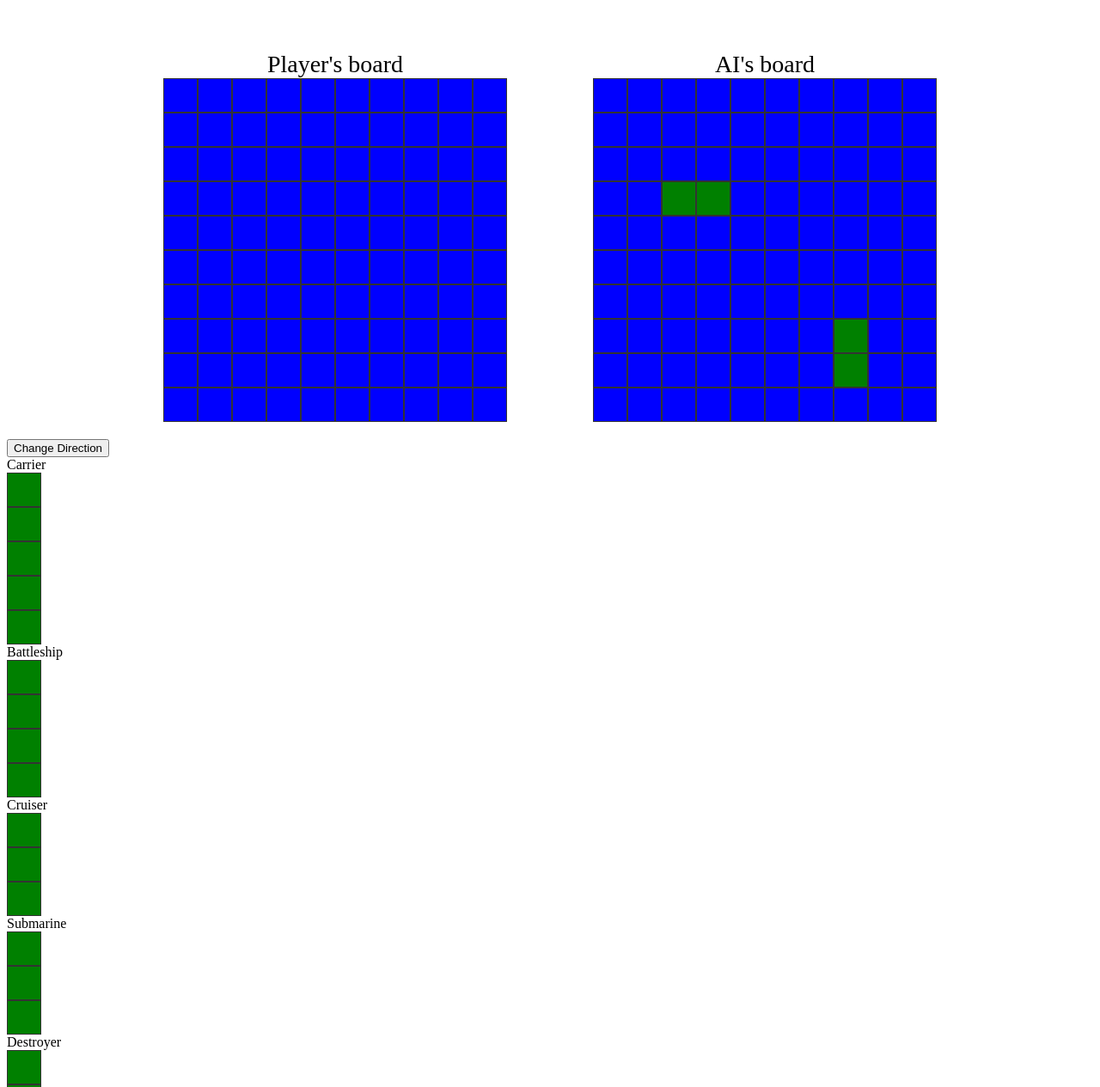
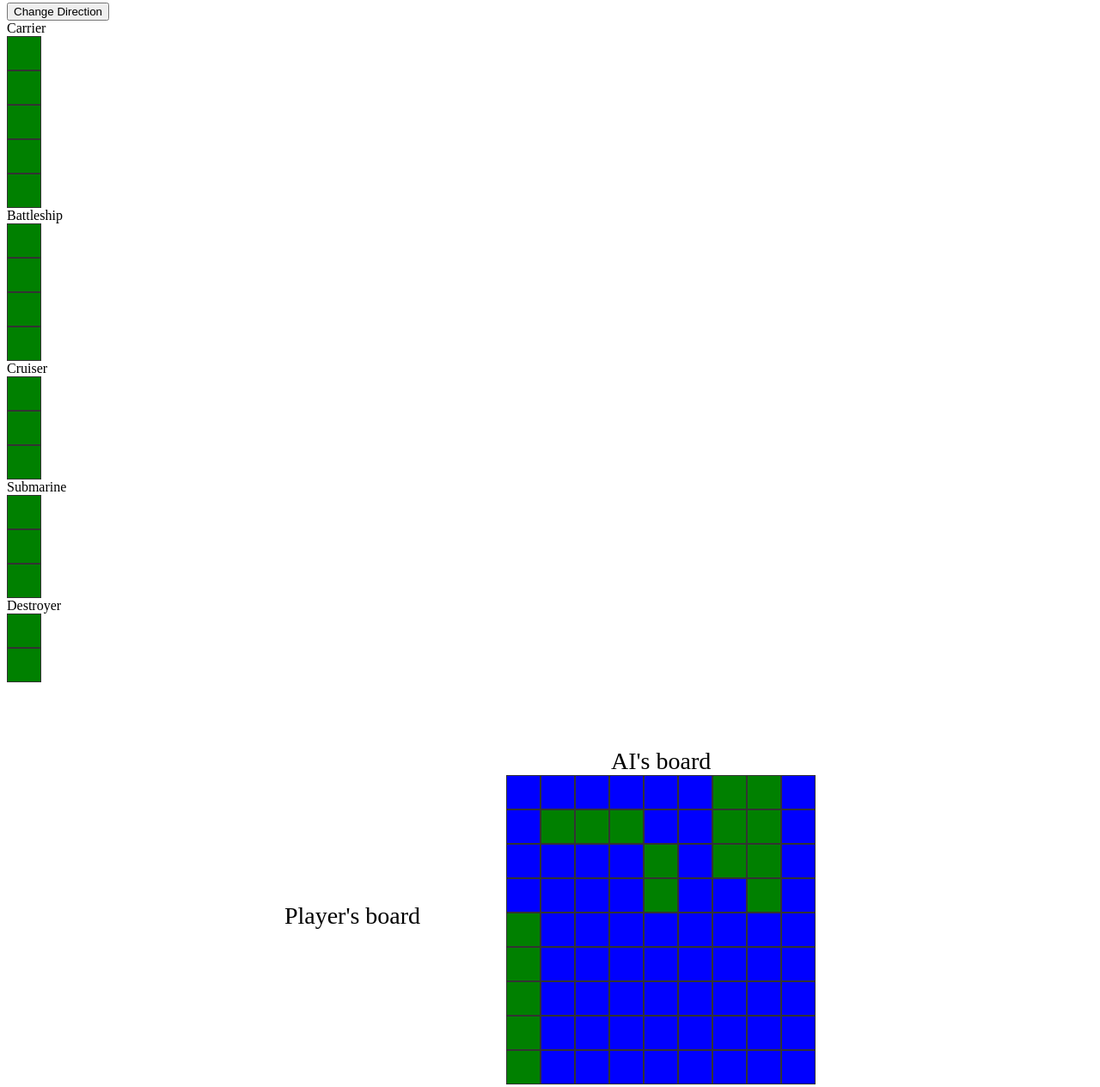
Before and after one commit to ValeriaBlagodatskaja/project-battleship, a website built with webpack: page src/index.html in a window 1280 px wide. Shown: the part 152-1417 px from the top of the page at 86% size. Built offline with nearby package versions, Linux system fonts and the light colour scheme.

Commit message:
logic for AI random ship placing is added

```diff
--- a/src/gameboard.js
+++ b/src/gameboard.js
@@ -3,7 +3,7 @@ import ship, { SHIP_LENGTHS } from "./ship";
 const Gameboard = () => {
   const board = [];
   const ships = [];
-  const BOARD_SIZE = 10;
+  const BOARD_SIZE = 9;
 
   const shots = {
     hits: [],
@@ -41,6 +41,7 @@ const Gameboard = () => {
       } else {
         startY += i;
       }
+
       if (startX >= BOARD_SIZE || startY >= BOARD_SIZE) {
         throw new Error(
           "Ship placement is outside of the gameboard boundaries.",
@@ -54,6 +55,31 @@ const Gameboard = () => {
       // Assign the ship to the board cell
       board[startX][startY] = newShip;
     }
+  };
+
+  const canPlaceShip = (x, y, shipType, direction) => {
+    const shipLength = SHIP_LENGTHS[shipType];
+
+    for (let i = 0; i < shipLength; i++) {
+      let checkX = x;
+      let checkY = y;
+
+      if (direction === "vertical") {
+        checkX += i;
+      } else {
+        checkY += i;
+      }
+
+      if (
+        checkX >= BOARD_SIZE ||
+        checkY >= BOARD_SIZE ||
+        board[checkX][checkY]
+      ) {
+        return false;
+      }
+    }
+
+    return true;
   };
 
   const getShipAt = (x, y) => {
@@ -87,6 +113,7 @@ const Gameboard = () => {
 
   return {
     placeShip,
+    canPlaceShip,
     getShipAt,
     receiveAttack,
     areAllShipsSunk,
--- a/src/index.html
+++ b/src/index.html
@@ -8,22 +8,11 @@
   <body>
     <header>Battleship</header>
     <div class="message-container">
-      <span id="message" class="message">Launch an attack!</span>
-    </div>
-    <div class="boards">
-      <div class="playerBoard-container">
-        <span class="playerBoard-name">Player's board</span>
-        <div id="playerBoard" class="playerBoard"></div>
-      </div>
-
-      <div class="aiBoard-container">
-        <span class="aiBoard-name">AI's board</span>
-        <div id="aiBoard" class="aiBoard"></div>
-      </div>
+      <span id="message" class="message">Place your ships</span>
     </div>
 
-    <button id="directionBtn">Change Direction</button>
-    <div id="ships">
+    <button id="directionBtn" style="display: block">Change Direction</button>
+    <div id="ships" style="display: block">
       <div>Carrier</div>
       <div
         id="carrier"
@@ -65,6 +54,24 @@
         <div class="board-cell ship"></div>
       </div>
     </div>
+
+    <div class="boards">
+      <div class="playerBoard-container">
+        <span class="playerBoard-name">Player's board</span>
+        <div id="playerBoard" class="playerBoard"></div>
+      </div>
+
+      <div
+        id="aiBoard-container"
+        class="aiBoard-container"
+        style="display: none"
+      >
+        <span class="aiBoard-name">AI's board</span>
+        <div id="aiBoard" class="aiBoard"></div>
+      </div>
+    </div>
+
+    <button id="startGameBtn" style="display: none">Start Game</button>
     <button id="restartBtn" class="restartBtn" style="display: none">
       Play again
     </button>
--- a/src/placingShips.js
+++ b/src/placingShips.js
@@ -47,6 +47,8 @@ export function handleMouseOver(event) {
   if (!selectedShip) return;
 
   const cell = event.target;
+  if (!cell.classList.contains("board-cell")) return;
+
   const shipLength = SHIP_LENGTHS[selectedShip];
   const row = parseInt(cell.getAttribute("data-row"), 10);
   const column = parseInt(cell.getAttribute("data-column"), 10);
@@ -70,6 +72,8 @@ export function placeShipOnClick(event, playerBoard) {
   if (!selectedShip) return;
 
   const cell = event.target;
+  if (!cell.classList.contains("board-cell")) return;
+
   const row = parseInt(cell.getAttribute("data-row"), 10);
   const column = parseInt(cell.getAttribute("data-column"), 10);
 
@@ -84,16 +88,73 @@ export function placeShipOnClick(event, playerBoard) {
     maxRow = Math.min(row + shipLength, 10);
   }
 
+  if (placedShips.has(selectedShip)) {
+    updateMessage(`${selectedShip} is already placed`);
+    clearHighlights();
+    return;
+  }
+
+  if (maxColumn > 9 || maxRow > 9) {
+    updateMessage("Ship doesn't fit on board");
+    clearHighlights();
+    return;
+  }
+
+  if (!playerBoard.canPlaceShip(row, column, selectedShip, currentDirection)) {
+    updateMessage("Cannot place ship here");
+    clearHighlights();
+    return;
+  }
+
   try {
-    if (maxColumn > 9 || maxRow > 9) return;
     playerBoard.placeShip(row, column, selectedShip, currentDirection);
     placedShips.add(selectedShip);
     renderGameboard(playerBoard, "playerBoard");
+
+    if (placedShips.size === Object.keys(SHIP_LENGTHS).length) {
+      document.getElementById("startGameBtn").style.display = "block";
+    }
+    selectedShip = null;
+    clearHighlights();
   } catch (error) {
     console.log(error);
-    updateMessage("There is already a ship at that location.");
+    updateMessage(error.message);
   } finally {
     selectedShip = null;
     clearHighlights();
   }
 }
+
+function getRandomInt(min, max) {
+  return Math.floor(Math.random() * (max - min)) + min;
+}
+
+export function placeAIShips(aiBoard, shipLengths) {
+  const placedAIShips = [];
+
+  Object.keys(shipLengths).forEach((shipType) => {
+    let placed = false;
+    while (!placed) {
+      const direction = Math.random() > 0.5 ? "horizontal" : "vertical";
+      const shipLength = shipLengths[shipType];
+
+      const maxX = direction === "vertical" ? 10 - shipLength : 10;
+      const maxY = direction === "horizontal" ? 10 - shipLength : 10;
+
+      const x = getRandomInt(0, maxX);
+      const y = getRandomInt(0, maxY);
+      console.log(aiBoard.canPlaceShip(x, y, shipType, direction));
+      if (!aiBoard.canPlaceShip(x, y, shipType, direction)) {
+        console.log("Cannot place ship here", x, y, shipType, direction);
+        placed = false;
+        continue;
+      } else {
+        const shipInfo = aiBoard.placeShip(x, y, shipType, direction);
+        placedAIShips.push(shipInfo);
+        placed = true;
+      }
+    }
+  });
+  console.log(placedAIShips);
+  return placedAIShips;
+}
--- a/src/startGame.js
+++ b/src/startGame.js
@@ -2,6 +2,7 @@ import Gameboard from "./gameboard";
 import Player from "./player";
 import AI from "./ai";
 import "./style.css";
+import { SHIP_LENGTHS } from "./ship";
 import { renderGameboard, updateMessage } from "./renderGameboard";
 import setupEventListeners from "./eventListeners";
 import {
@@ -10,6 +11,7 @@ import {
   clearHighlights,
   handleMouseOver,
   placeShipOnClick,
+  placeAIShips,
 } from "./placingShips";
 
 export default function startGame() {
@@ -26,30 +28,45 @@ export default function startGame() {
     .getElementById("directionBtn")
     .addEventListener("click", toggleShipDirection);
 
-  document.querySelectorAll(".ship").forEach((shipChoice) => {
-    shipChoice.addEventListener("click", selectShip);
+  document.querySelectorAll(".ship").forEach((shipElement) => {
+    shipElement.addEventListener("click", selectShip);
   });
 
-  const aiBoard = Gameboard();
-  aiBoard.placeShip(3, 2, "destroyer", "horizontal");
-  aiBoard.placeShip(7, 7, "destroyer", "vertical");
+  // renderGameboard(playerBoard, "playerBoard");
 
-  const player = new Player("Player Name", playerBoard);
-  const ai = new AI("AI", aiBoard);
+  function initializeAIBoard() {
+    const aiBoard = Gameboard();
+    placeAIShips(aiBoard, SHIP_LENGTHS);
 
-  // Render the initial state of the gameboard
-  renderGameboard(playerBoard, "playerBoard");
-  renderGameboard(aiBoard, "aiBoard");
+    const aiBoardElement = document.getElementById("aiBoard-container");
+    aiBoardElement.style.display = "block";
 
-  // Setup event listeners for the gameboard
-  setupEventListeners(playerBoard, aiBoard, player, ai);
+    updateMessage("Launch an attack!");
+    renderGameboard(aiBoard, "aiBoard");
+    const player = new Player("Player Name", playerBoard);
+    const ai = new AI("AI", aiBoard);
+    setupEventListeners(playerBoard, aiBoard, player, ai);
+  }
+  initializeAIBoard();
+
+  document.getElementById("startGameBtn").addEventListener("click", () => {
+    initializeAIBoard();
+    document.getElementById("startGameBtn").style.display = "none";
+    document.getElementById("directionBtn").style.display = "none";
+    document.getElementById("ships").style.display = "none";
+  });
 }
 
 const restartBtn = document.getElementById("restartBtn");
 
 export function resetGame() {
   restartBtn.style.display = "none";
-  updateMessage("Launch an attack!");
+  updateMessage("Place your ships");
+  document.getElementById("startGameBtn").style.display = "block";
+  document.getElementById("directionBtn").style.display = "block";
+  document.getElementById("ships").style.display = "block";
+  const aiBoardElement = document.getElementById("aiBoard-container");
+  aiBoardElement.style.display = "none";
   startGame();
 }
 
```
